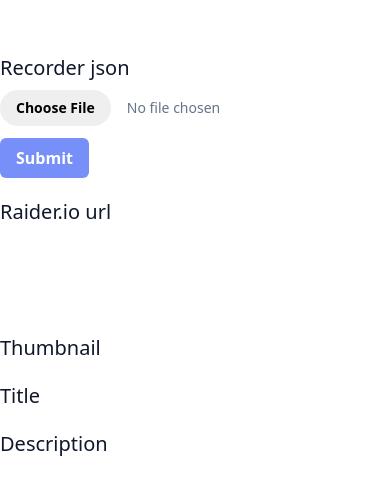
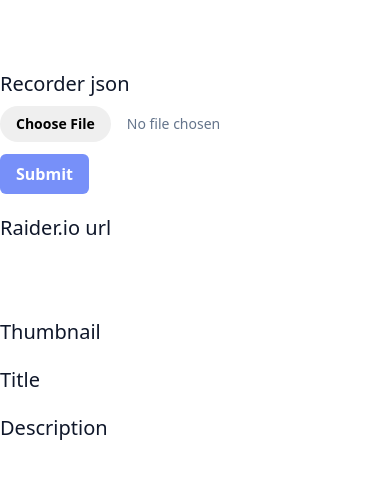
Before and after one commit to sjaakvdbrom/warcraft-recorder-converter, a React (Vite) app: page / in a window 390 px wide. Shown: the part 156-650 px from the top of the page. Built offline with nearby package versions, Linux system fonts and the light colour scheme.

Commit message:
Adjust spacing

```diff
--- a/src/App.jsx
+++ b/src/App.jsx
@@ -6,10 +6,10 @@ function App() {
 
   return (
     <div className="md:container">
-      <div className="grid lg:grid-cols-2 gap-10">
+      <div className="grid lg:grid-cols-2 gap-7 lg:gap-10">
         <div>
           <FileUploader setTimestamps={setTimestamps} />
-          <section>
+          <section className='mb-0'>
             <h2>Raider.io url</h2>
             <input type='url' className='w-full' />
           </section>
```
